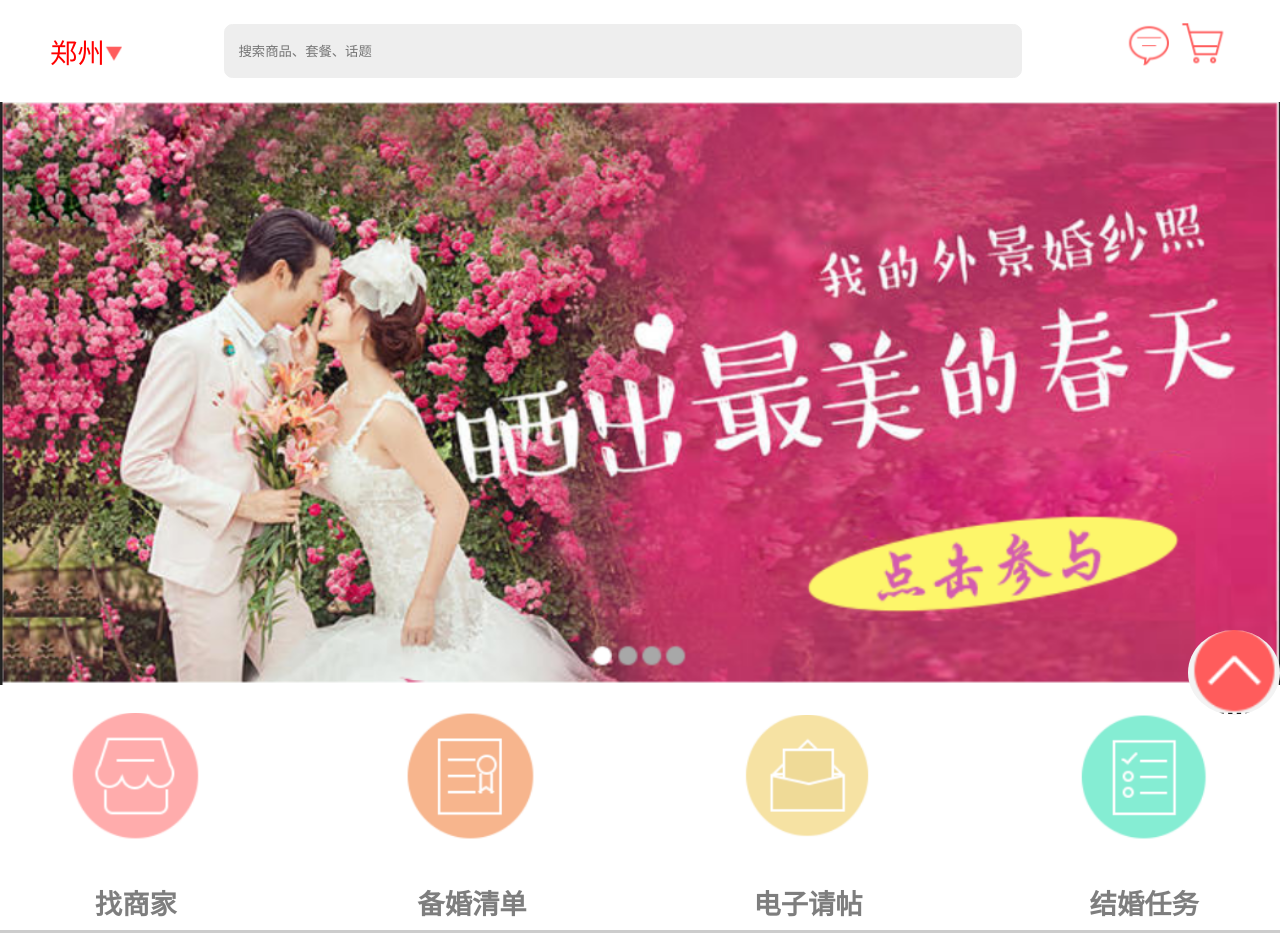
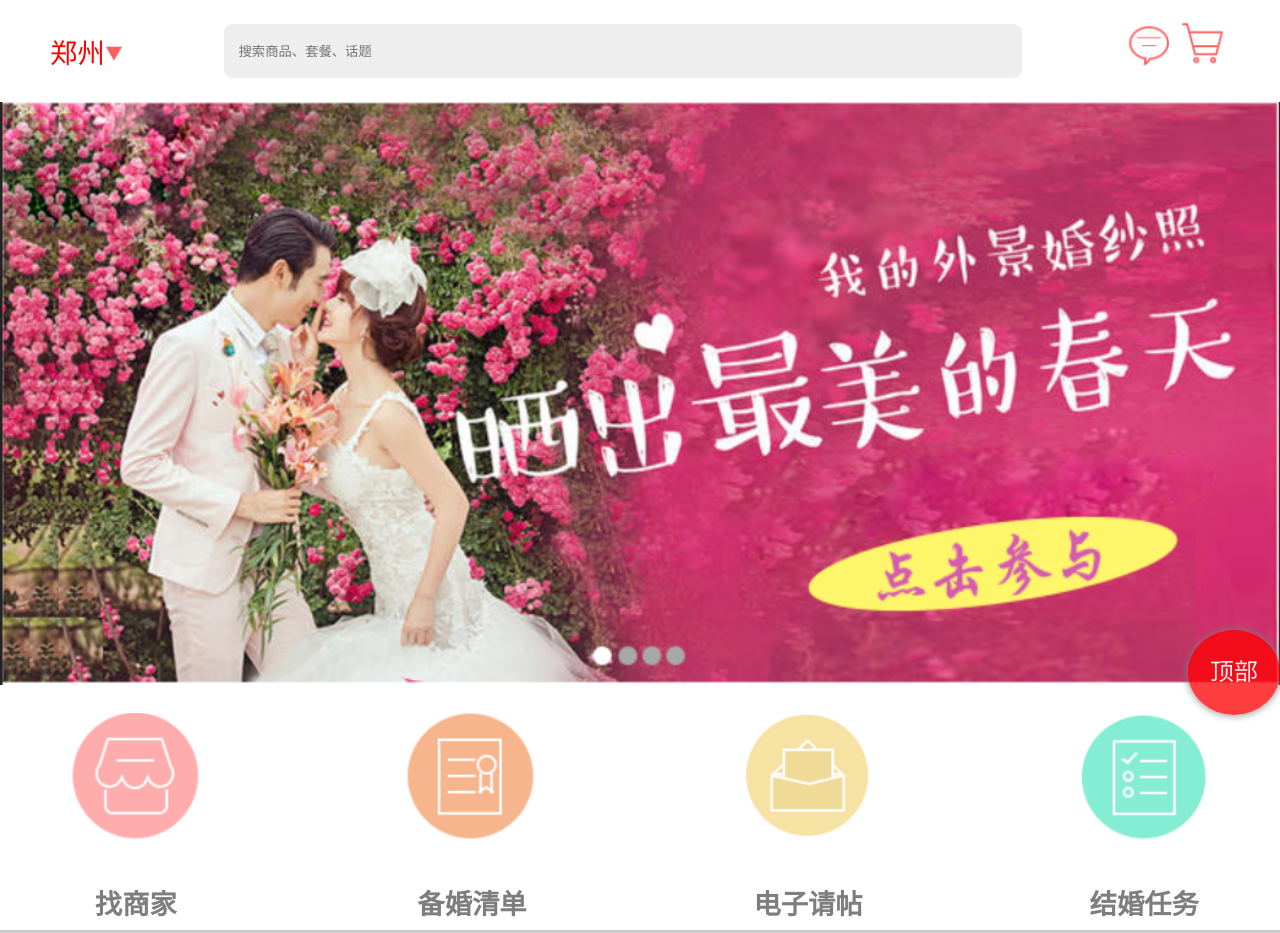
Before and after one commit to ZhangTengt/ZhangTengt.github.io, a plain HTML site: page 0427/index.html in a window 1280 px wide. Shown: the top 933 px of the page. Drawn offline with Linux system fonts and the light colour scheme.

Commit message:
0427作业小优化

```diff
--- a/0427/index.html
+++ b/0427/index.html
@@ -235,11 +235,16 @@
         }
 
         #back {
+            display: inline-block;
             width: 0.54rem;
             height: 0.5rem;
+            line-height: 0.5rem;
+            text-align: center;
             border-radius: 50%;
             font-size: 0.14rem;
-            overflow: hidden;
+            background-color: rgba(255, 0, 0, 0.753);
+            color: #eeeeee;
+            box-shadow: 0 0 0.05rem gray;
             position: fixed;
             bottom: 85px;
             right: 0;
@@ -319,7 +324,7 @@
             </li>
         </ul>
     </div>
-    <img id="back" src="images/19.PNG" alt="">
+    <span id="back">顶部</span>
 </body>
 <script>
     back.onclick = function () {
```
